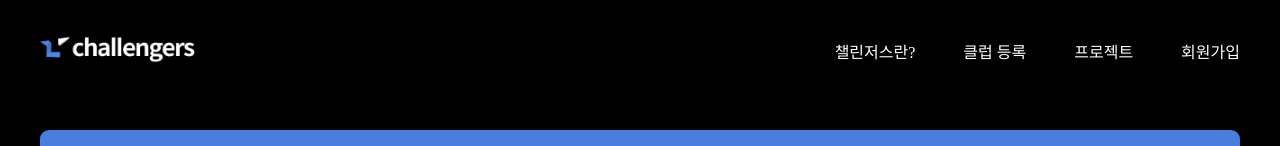
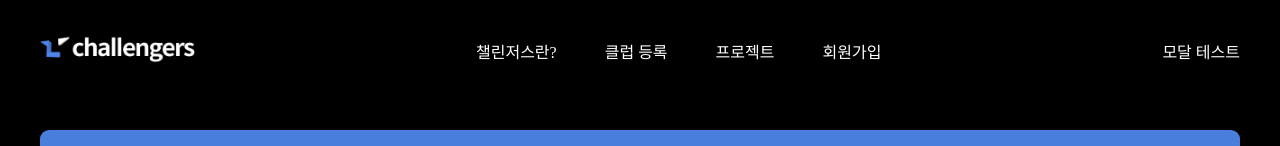
Before and after one commit to chalIengers/challengers-front, a React (Create React App) app: page /project in a window 1280 px wide. Shown: the top 146 px of the page. Built offline with nearby package versions, Linux system fonts and the light colour scheme; a web font is replaced by a local one.

Commit message:
Feat - 리덕스 설계, 모달 예시(#16)

```diff
--- a/package.json
+++ b/package.json
@@ -6,6 +6,7 @@
     "@emotion/css": "^11.11.2",
     "@emotion/react": "^11.11.1",
     "@emotion/styled": "^11.11.0",
+    "@reduxjs/toolkit": "^1.9.5",
     "@testing-library/jest-dom": "^5.16.5",
     "@testing-library/react": "^13.4.0",
     "@testing-library/user-event": "^13.5.0",
@@ -15,6 +16,7 @@
     "@types/react-dom": "^18.2.6",
     "react": "^18.2.0",
     "react-dom": "^18.2.0",
+    "react-redux": "^8.1.1",
     "react-router-dom": "^6.14.1",
     "react-scripts": "5.0.1",
     "web-vitals": "^2.1.4"
--- a/src/component/emotion/component.tsx
+++ b/src/component/emotion/component.tsx
@@ -3,7 +3,9 @@ import { SerializedStyles, css } from '@emotion/react';
 import styled from '@emotion/styled';
 import React, { ReactNode, useEffect, useState, useRef } from 'react';
 import { Link } from 'react-router-dom';
+import { useDispatch } from 'react-redux';
 import bannerImg from '../../assets/images/3d-construction-made-of-glass-abstract-geometrical-composition 1.png';
+import { openModal } from '../../store/modalSlice';
 
 interface ContainerComponentProps {
   width?: string;
@@ -274,7 +276,7 @@ export default Tag;
  */
 const Nav = styled.nav`
   background-color: #000000;
-  z-index: 999;
+  z-index: 99;
   width: 100%;
   height: 102px;
   display: flex;
@@ -325,6 +327,7 @@ const NavItem = styled(Link)`
 `;
 export const Header = () => {
   const [scrollState, setScrollState] = useState<boolean>(false);
+  const dispatch = useDispatch();
 
   const handleScroll = () => {
     if (window.scrollY || document.documentElement.scrollTop > 0) {
@@ -423,6 +426,14 @@ export const Header = () => {
           <NavItem to="/project">프로젝트</NavItem>
           <NavItem to="/">회원가입</NavItem>
         </NavList>
+        <div
+          role="presentation"
+          onClick={() => {
+            dispatch(openModal({ modalType: 'CreateClubModal' }));
+          }}
+        >
+          모달 테스트
+        </div>
       </div>
     </Nav>
   );
--- /dev/null
+++ b/src/component/modal/GlobalModal.tsx
@@ -0,0 +1,48 @@
+import React from 'react';
+import { useDispatch, useSelector } from 'react-redux';
+import { closeModal, selectModal } from '../../store/modalSlice';
+import { CreateClubModal, ModalContainer, Overlay, RegisterModal } from './component';
+
+const MODAL_TYPES = {
+  CreateClubModal: 'CreateClubModal',
+  RegisterModal: 'RegisterModal',
+};
+
+const MODAL_COMPONENTS = [
+  {
+    type: MODAL_TYPES.CreateClubModal,
+    component: <CreateClubModal />,
+  },
+  {
+    type: MODAL_TYPES.RegisterModal,
+    component: <RegisterModal />,
+  },
+];
+
+const GlobalModal = () => {
+  // modal type을 string 형태로 받습니다.
+  const { modalType, isOpen } = useSelector(selectModal);
+  const dispatch = useDispatch();
+  if (!isOpen) return null;
+
+  const findModal = MODAL_COMPONENTS.find((modal) => {
+    return modal.type === modalType;
+  });
+
+  const renderModal = () => {
+    return findModal?.component;
+  };
+
+  return (
+    <ModalContainer>
+      <Overlay
+        onClick={() => {
+          dispatch(closeModal());
+        }}
+      />
+      {renderModal()}
+    </ModalContainer>
+  );
+};
+
+export default GlobalModal;
--- /dev/null
+++ b/src/component/modal/component.tsx
@@ -0,0 +1,69 @@
+/** @jsxImportSource @emotion/react */
+import { css } from '@emotion/react';
+import React, { ReactNode } from 'react';
+import theme from '../../styles/theme';
+
+export const ModalContainer = ({ children }: { children: ReactNode }) => {
+  return (
+    <div
+      css={css`
+        position: fixed;
+        z-index: 100;
+        display: flex;
+        align-items: center;
+        justify-content: center;
+      `}
+    >
+      {children}
+    </div>
+  );
+};
+
+export const Overlay = ({ onClick }: { onClick: React.MouseEventHandler<HTMLDivElement> }) => {
+  return (
+    <div
+      role="presentation"
+      css={css`
+        background-color: rgba(27, 27, 27, 0.8);
+        width: 100vw;
+        height: 100vh;
+      `}
+      onClick={onClick}
+    />
+  );
+};
+
+const ModalBackGround = css`
+  position: absolute;
+  width: 65rem;
+  height: 46rem;
+  background-color: ${theme.palette.gray.white};
+`;
+
+export const RegisterModal = () => {
+  return (
+    <div css={ModalBackGround}>
+      <p
+        css={css`
+          color: ${theme.palette.gray.black};
+        `}
+      >
+        RegisterModal
+      </p>
+    </div>
+  );
+};
+
+export const CreateClubModal = () => {
+  return (
+    <div css={ModalBackGround}>
+      <p
+        css={css`
+          color: ${theme.palette.gray.black};
+        `}
+      >
+        CreateClubModal
+      </p>
+    </div>
+  );
+};
--- a/src/index.tsx
+++ b/src/index.tsx
@@ -2,18 +2,24 @@ import React from 'react';
 import ReactDOM from 'react-dom/client';
 import './index.css';
 import { ThemeProvider } from '@emotion/react';
+import { Provider } from 'react-redux';
 import theme from './styles/theme';
 import GlobalStyle from './styles/GlobalStyle';
 import App from './App';
 import reportWebVitals from './reportWebVitals';
+import GlobalModal from './component/modal/GlobalModal';
+import store from './store';
 
 const root = ReactDOM.createRoot(document.getElementById('root') as HTMLElement);
 root.render(
   <React.StrictMode>
-    <ThemeProvider theme={theme}>
-      <GlobalStyle />
-      <App />
-    </ThemeProvider>
+    <Provider store={store}>
+      <ThemeProvider theme={theme}>
+        <GlobalStyle />
+        <GlobalModal />
+        <App />
+      </ThemeProvider>
+    </Provider>
   </React.StrictMode>,
 );
 
--- /dev/null
+++ b/src/store/index.ts
@@ -0,0 +1,14 @@
+import { configureStore } from '@reduxjs/toolkit';
+import modalSlice from './modalSlice';
+import projectSlice from './projectSlice';
+
+const store = configureStore({
+  reducer: {
+    modal: modalSlice,
+    project: projectSlice,
+  },
+});
+
+export type RootState = ReturnType<typeof store.getState>;
+export type AppDispatch = typeof store.dispatch;
+export default store;
--- /dev/null
+++ b/src/store/modalSlice.ts
@@ -0,0 +1,37 @@
+import { createSlice } from '@reduxjs/toolkit';
+import { RootState } from '.';
+
+type InitialState = {
+  modalType: string;
+  isOpen: boolean;
+};
+
+const initialState: InitialState = {
+  modalType: '',
+  isOpen: false,
+};
+
+export const modalSlice = createSlice({
+  name: 'modal',
+  initialState,
+  reducers: {
+    /**
+     * dispatch(openModal({modalType: "모달이름"}))
+     */
+    openModal: (state, actions) => {
+      const { modalType } = actions.payload;
+      return { ...state, modalType, isOpen: true };
+    },
+    /**
+     * dispatch(closeModal())
+     */
+    closeModal: (state) => {
+      return { ...state, isOpen: false };
+    },
+  },
+});
+
+export const { openModal, closeModal } = modalSlice.actions;
+export const selectModal = (state: RootState): InitialState => state.modal;
+
+export default modalSlice.reducer;
--- /dev/null
+++ b/src/store/projectSlice.ts
@@ -0,0 +1,48 @@
+import { createSlice, PayloadAction } from '@reduxjs/toolkit';
+import { RootState } from '.';
+
+interface Project {
+  id: number;
+  name: string;
+  description: string;
+  // Add other project-related properties here
+}
+
+interface ProjectsState {
+  projects: Project[];
+}
+
+const initialState: ProjectsState = {
+  projects: [],
+};
+
+const projectSlice = createSlice({
+  name: 'project',
+  initialState,
+  reducers: {
+    addProject: (state, action: PayloadAction<Project>) => {
+      state.projects.push(action.payload);
+    },
+    removeProject: (state, action: PayloadAction<number>) => {
+      const tempProject = state.projects.filter((project) => project.id !== action.payload);
+      return { ...state, tempProject };
+    },
+  },
+});
+
+export const { addProject, removeProject } = projectSlice.actions;
+
+// // Thunk action to fetch projects from an API
+// export const fetchProjects = (): AppThunk => async (dispatch) => {
+//   try {
+//     // Fetch projects from API and update state
+//     const projects = await api.fetchProjects(); // Assuming you have an API module with a fetchProjects() function
+//     dispatch(addProject(projects));
+//   } catch (error) {
+//     // Handle error
+//   }
+// };
+
+export const selectProjects = (state: RootState) => state.project.projects;
+
+export default projectSlice.reducer;
```
Also changed, not shown: 1 other file (tests, documents, lock files or other folders).
